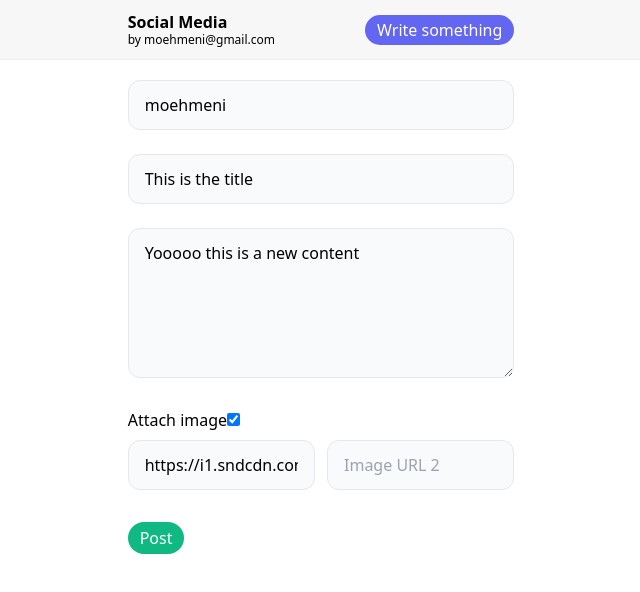
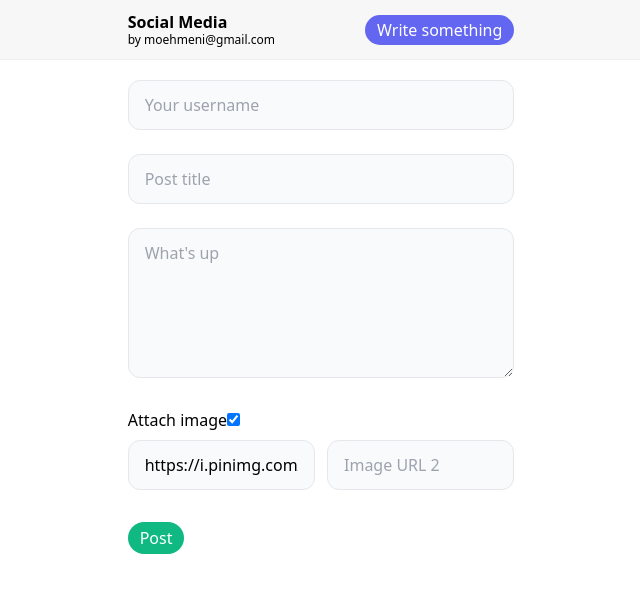
Before and after one commit to moehmeni/cloudflare-social-platform, a Nuxt app: page /new in a window 1280 px wide. Shown: the top 592 px of the page, without its empty margins (319-959 px from the left). Built offline with nearby package versions, Linux system fonts and the light colour scheme.

Commit message:
Remove default values from `new` page

```diff
--- a/pages/new.vue
+++ b/pages/new.vue
@@ -32,7 +32,6 @@
     </div>
     <div>
       <textarea
-        required
         v-model="content"
         :class="inputCls"
         placeholder="What's up"
@@ -89,14 +88,14 @@ export default {
       add_image: true,
       error: null,
       loading: false,
-      username: "moehmeni",
+      username: "",
       user_image_url:
         "https://gravatar.com/avatar/e3297fb564e80a12d448ff5ffd16c2c0?s=200&d=retro&r=x",
       image_url:
-        "https://i1.sndcdn.com/avatars-VLbtGfCPXo70wHyY-8MMbjw-t500x500.jpg",
+        "https://i.pinimg.com/550x/a7/3d/6e/a73d6e4ac85c6a822841e449b24c78e1.jpg",
       image_url_2: "",
-      title: "This is the title",
-      content: "Yooooo this is a new content",
+      title: "",
+      content: "",
       inputCls:
         "rounded-xl px-4 py-3 border border-2 bg-gray-50 hover:bg-gray-100 focus:bg-transparent focus:outline-none focus:ring focus:ring-green-200",
     };
@@ -123,7 +122,7 @@ export default {
       if (this.image_url_2.trim()) {
         images.push(this.image_url_2);
       }
-      if (u && t && c) {
+      if (u && t) {
         const data = {
           user: { name: u, avatar: u_avatar, color: this.getRandomColor() },
           title: t,
@@ -140,7 +139,7 @@ export default {
           this.$router.push("/");
         }
       } else {
-        alert("Please fill out the all required fields");
+        alert("Please fill out username and title fields");
       }
     },
   },
```
